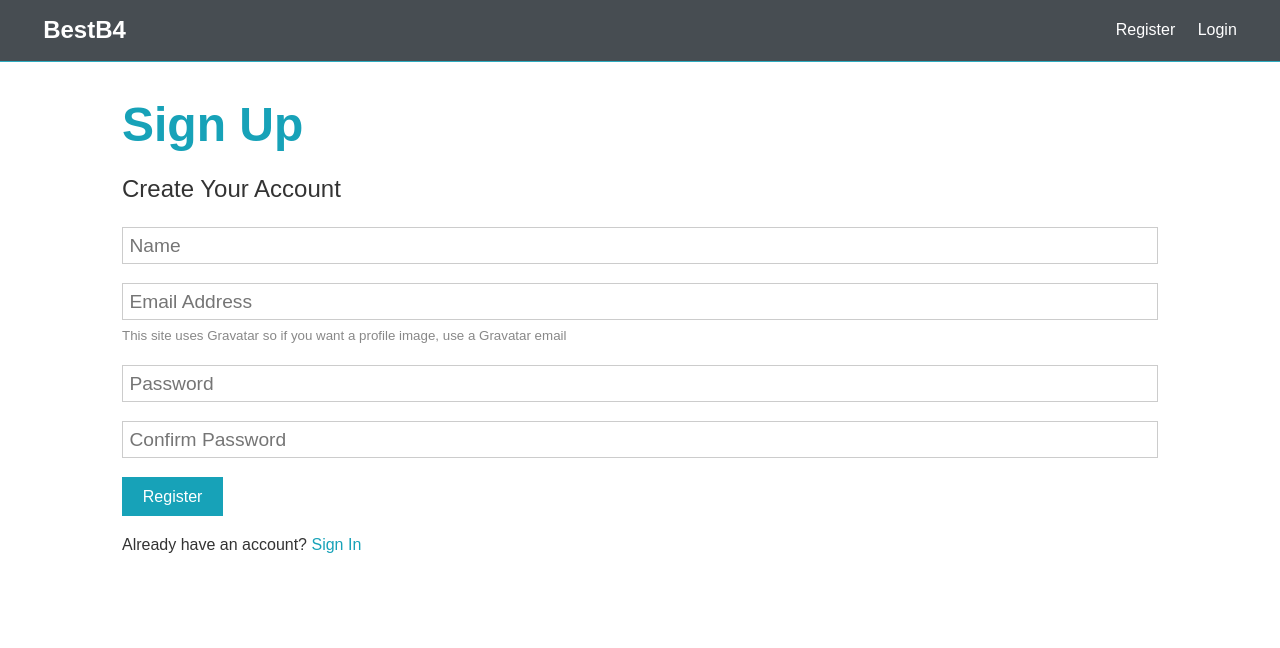
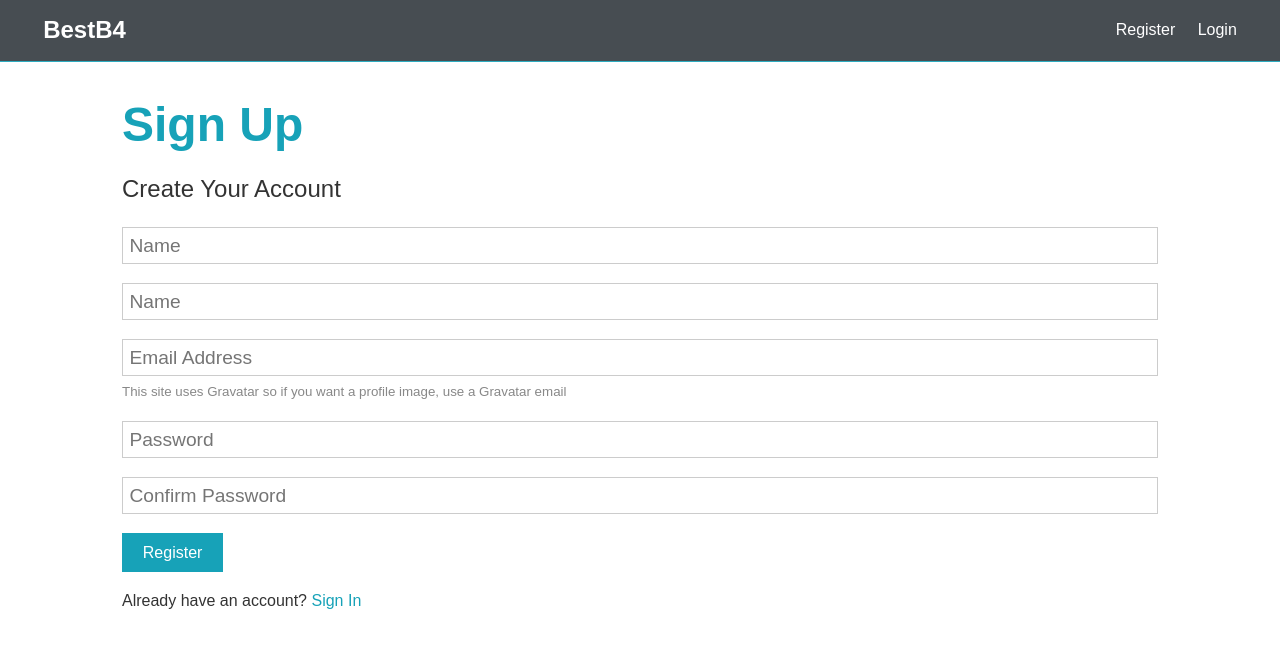
Before and after one commit to mackacavs/bestB4-Front-End, a React (Create React App) app: page /register in a window 1280 px wide. Shown: the top 648 px of the page. Built offline with nearby package versions, Linux system fonts and the light colour scheme; no server answers; the HTML template or start-up script is replaced by a standard one.

Commit message:
Update Register.js

```diff
--- a/src/components/auth/Register.js
+++ b/src/components/auth/Register.js
@@ -8,11 +8,12 @@ const Register = ({ register, isAuthenticated }) => {
   const [formData, setFormData] = useState({
     name: '',
     email: '',
+    postcode: '',
     password: '',
     password2: ''
   });
 
-  const { name, email, password, password2 } = formData;
+  const { name, email, postcode, password, password2 } = formData;
 
   const onChange = e => setFormData({ ...formData, [e.target.name]: e.target.value })
 
@@ -21,12 +22,12 @@ const Register = ({ register, isAuthenticated }) => {
     if (password !== password2) {
       setAlert("The passwords do not match", 'danger')
     } else {
-      register({ name, email, password });
+      register({ name, email, postcode, password });
     }
   };
 
   if (isAuthenticated) {
-    return <Redirect to="/dashboard" />
+    return <Redirect to="/profile" />
   }
 
   return (
@@ -40,6 +41,15 @@ const Register = ({ register, isAuthenticated }) => {
             placeholder="Name"
             name="name"
             value={name}
+            onChange={e => onChange(e)}
+            required />
+        </div>
+        <div className="form-group">
+          <input
+            type="text"
+            placeholder="Name"
+            name="postcode"
+            value={postcode}
             onChange={e => onChange(e)}
             required />
         </div>
```
